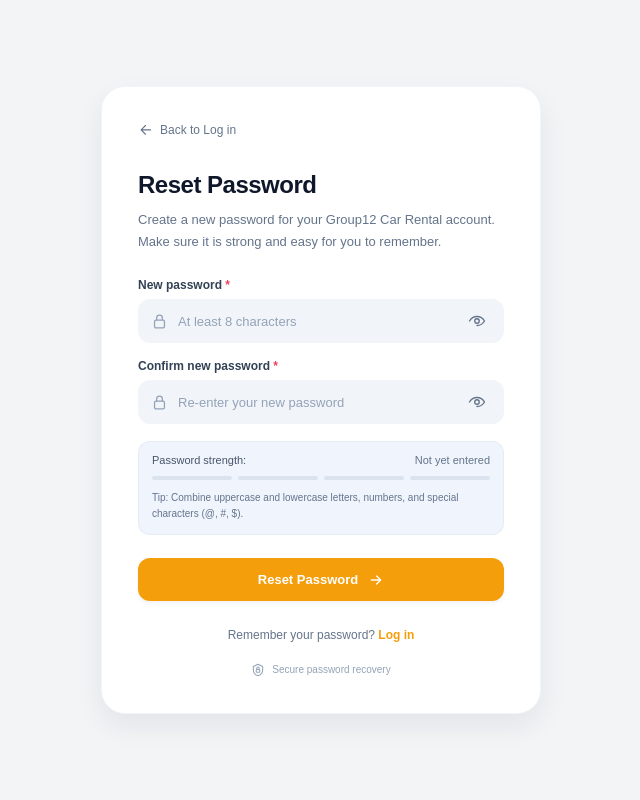
After one commit to tloc2410/Project-CNPM, a Flask app: template SourceCode/presentation/templates/reset_password.html in a window 1280 px wide. The commit adds this page. Shown: the whole page, without its empty margins (319-959 px from the left). Run offline with Flask 3, Linux system fonts and the light colour scheme; the template is opened without the code that fills it, so the values that code supplies are empty; parts of the project's set-up code (start-up, migrations or seed data) failed here and were passed over; some libraries are stand-ins or nearby versions.

Commit message:
Add authentication backend and password reset

```diff
--- a/SourceCode/presentation/static/css/auth.css
+++ b/SourceCode/presentation/static/css/auth.css
@@ -2380,3 +2380,175 @@ a {
     outline: none !important;
     box-shadow: none !important;
 }
+
+/* RESET PASSWORD */
+/* Scoped to this page so existing Login / Sign Up / Forgot Password styles stay untouched. */
+    .reset-password-page, .reset-password-page * { box-sizing: border-box; }
+    .reset-password-page {
+      min-height: 100vh;
+      background: #f3f4f6;
+      display: flex;
+      justify-content: center;
+      align-items: center;
+      padding: 48px 16px;
+      font-family: Arial, "Inter", sans-serif;
+      color: #0f172a;
+    }
+    .reset-password-page .reset-card {
+      width: 100%;
+      max-width: 440px;
+      background: #fff;
+      border: 1px solid #f1f5f9;
+      border-radius: 24px;
+      padding: 36px;
+      box-shadow: 0 12px 28px rgba(15,23,42,.07);
+    }
+    .reset-password-page .back-link {
+      display: inline-flex;
+      align-items: center;
+      gap: 7px;
+      color: #64748b;
+      font-size: 12px;
+      text-decoration: none;
+      margin-bottom: 31px;
+    }
+    .reset-password-page .back-link:hover { color: #f59e0b; }
+    .reset-password-page h1 {
+      font-size: 24px;
+      font-weight: 700;
+      line-height: 1.3;
+      letter-spacing: -.5px;
+      margin: 0 0 9px;
+    }
+    .reset-password-page .subtitle {
+      font-size: 13px;
+      line-height: 1.65;
+      color: #64748b;
+      margin: 0 0 27px;
+    }
+    .reset-password-page .field { margin-bottom: 17px; }
+    .reset-password-page .field label {
+      display: block;
+      color: #334155;
+      font-weight: 600;
+      font-size: 12px;
+      margin-bottom: 8px;
+    }
+    .reset-password-page .required { color: #f43f5e; }
+    .reset-password-page .input-shell {
+      background: #f1f4f9;
+      border: 1px solid transparent;
+      border-radius: 12px;
+      min-height: 44px;
+      position: relative;
+      display: flex;
+      align-items: center;
+      gap: 10px;
+      padding: 0 12px;
+    }
+    .reset-password-page .input-shell:focus-within {
+      border-color: #f59e0b;
+      box-shadow: 0 0 0 3px rgba(245,158,11,.12);
+    }
+    .reset-password-page .lock-icon { flex: none; color: #94a3b8; width: 17px; height: 17px; }
+    .reset-password-page .password-input {
+      background: transparent;
+      border: none;
+      outline: none;
+      box-shadow: none;
+      width: 100%;
+      flex: 1;
+      min-width: 0;
+      padding: 12px 0;
+      font: 13px Arial, sans-serif;
+      color: #334155;
+    }
+    .reset-password-page .password-input::placeholder { color: #94a3b8; }
+    .reset-password-page .toggle-visibility {
+      flex: none;
+      display: flex;
+      align-items: center;
+      justify-content: center;
+      border: none;
+      background: transparent;
+      padding: 5px;
+      cursor: pointer;
+      color: #64748b;
+    }
+    .reset-password-page .toggle-visibility:hover { color: #334155; }
+    .reset-password-page .strength-box {
+      background: #f0f5fd;
+      border: 1px solid rgba(226,232,240,.7);
+      border-radius: 12px;
+      padding: 13px;
+      margin: 5px 0 23px;
+    }
+    .reset-password-page .strength-heading {
+      display: flex;
+      align-items: center;
+      justify-content: space-between;
+      font-size: 11px;
+      color: #475569;
+      margin-bottom: 10px;
+    }
+    .reset-password-page .strength-label { color: #64748b; }
+    .reset-password-page .strength-bars { display: flex; gap: 6px; }
+    .reset-password-page .strength-bars span {
+      height: 4px;
+      background: #dbe3ef;
+      border-radius: 8px;
+      flex: 1;
+    }
+    .reset-password-page .strength-tip {
+      color: #64748b;
+      font-size: 10px;
+      line-height: 1.55;
+      margin: 10px 0 0;
+    }
+    .reset-password-page .feedback {
+      font-size: 12px;
+      line-height: 1.6;
+      padding: 10px 12px;
+      border-radius: 9px;
+      margin: 0 0 16px;
+    }
+    .reset-password-page .feedback.error { color: #b91c1c; background: #fef2f2; }
+    .reset-password-page .feedback.success { color: #166534; background: #f0fdf4; }
+    .reset-password-page .reset-submit {
+      width: 100%;
+      min-height: 43px;
+      background: #f59e0b;
+      color: #fff;
+      font-size: 13px;
+      font-weight: 700;
+      border: none;
+      border-radius: 12px;
+      cursor: pointer;
+      display: flex;
+      justify-content: center;
+      align-items: center;
+      gap: 10px;
+      box-shadow: 0 2px 4px rgba(0,0,0,.06);
+    }
+    .reset-password-page .reset-submit:hover { background: #e88b07; }
+    .reset-password-page .footer {
+      text-align: center;
+      color: #64748b;
+      font-size: 12px;
+      margin-top: 25px;
+      line-height: 1.5;
+    }
+    .reset-password-page .footer a { color: #f59e0b; font-weight: 600; text-decoration: none; }
+    .reset-password-page .security-note {
+      display: flex;
+      justify-content: center;
+      align-items: center;
+      gap: 7px;
+      margin-top: 19px;
+      color: #94a3b8;
+      font-size: 10px;
+    }
+    @media (max-width: 480px) {
+      .reset-password-page { padding: 24px 14px; }
+      .reset-password-page .reset-card { padding: 28px 22px; }
+    }
--- /dev/null
+++ b/SourceCode/presentation/templates/reset_password.html
@@ -0,0 +1,133 @@
+<!DOCTYPE html>
+<html lang="en">
+<head>
+  <meta charset="UTF-8">
+  <meta name="viewport" content="width=device-width, initial-scale=1">
+  <title>Reset Password | Group12 Car Rental</title>
+  <link rel="stylesheet" href="{{ url_for('static', filename='css/auth.css') }}">
+
+</head>
+<body>
+<main class="reset-password-page">
+  <section class="reset-card" aria-labelledby="reset-heading">
+    <a class="back-link" href="{{ url_for('login') }}">
+      <svg width="15" height="15" viewBox="0 0 24 24" fill="none" stroke="currentColor" stroke-width="1.8" stroke-linecap="round" stroke-linejoin="round" aria-hidden="true">
+        <path d="M12 4 5 11l7 7M5 11h15"></path>
+      </svg>
+      Back to Log in
+    </a>
+
+    <h1 id="reset-heading">Reset Password</h1>
+    <p class="subtitle">Create a new password for your Group12 Car Rental account. Make sure it is strong and easy for you to remember.</p>
+
+    {% if error %}
+      <p class="feedback error" role="alert">{{ error }}</p>
+    {% endif %}
+    {% if message %}
+      <p class="feedback success" role="status">{{ message }}</p>
+    {% endif %}
+
+      <form method="POST" action="{{ request.path }}" id="reset-password-form">
+      <div class="field">
+        <label for="new-password">New password <span class="required">*</span></label>
+        <div class="input-shell">
+          <svg class="lock-icon" viewBox="0 0 24 24" fill="none" stroke="currentColor" stroke-width="1.8" stroke-linecap="round" stroke-linejoin="round" aria-hidden="true">
+            <rect x="5" y="10" width="14" height="11" rx="2"></rect><path d="M8 10V7a4 4 0 0 1 8 0v3"></path>
+          </svg>
+          <input class="password-input" id="new-password" name="password" type="password" autocomplete="new-password" placeholder="At least 8 characters" minlength="8" required>
+          <button class="toggle-visibility" type="button" data-target="new-password" aria-label="Show new password" aria-pressed="false">
+            <svg width="18" height="18" viewBox="0 0 24 24" fill="none" stroke="currentColor" stroke-width="1.8" stroke-linecap="round" stroke-linejoin="round" aria-hidden="true">
+              <path d="M2 12s3.5-6 10-6 10 6 10 6-3.5 6-10 6-10-6Z"></path><circle cx="12" cy="12" r="3"></circle>
+            </svg>
+          </button>
+        </div>
+      </div>
+
+      <div class="field">
+        <label for="confirm-password">Confirm new password <span class="required">*</span></label>
+        <div class="input-shell">
+          <svg class="lock-icon" viewBox="0 0 24 24" fill="none" stroke="currentColor" stroke-width="1.8" stroke-linecap="round" stroke-linejoin="round" aria-hidden="true">
+            <rect x="5" y="10" width="14" height="11" rx="2"></rect><path d="M8 10V7a4 4 0 0 1 8 0v3"></path>
+          </svg>
+          <input class="password-input" id="confirm-password" name="confirm_password" type="password" autocomplete="new-password" placeholder="Re-enter your new password" minlength="8" required>
+          <button class="toggle-visibility" type="button" data-target="confirm-password" aria-label="Show confirmed password" aria-pressed="false">
+            <svg width="18" height="18" viewBox="0 0 24 24" fill="none" stroke="currentColor" stroke-width="1.8" stroke-linecap="round" stroke-linejoin="round" aria-hidden="true">
+              <path d="M2 12s3.5-6 10-6 10 6 10 6-3.5 6-10 6-10-6Z"></path><circle cx="12" cy="12" r="3"></circle>
+            </svg>
+          </button>
+        </div>
+      </div>
+
+      <div class="strength-box">
+        <div class="strength-heading">
+          <span>Password strength:</span>
+          <span class="strength-label" id="strength-label" aria-live="polite">Not yet entered</span>
+        </div>
+        <div class="strength-bars" id="strength-bars" aria-hidden="true">
+          <span></span><span></span><span></span><span></span>
+        </div>
+        <p class="strength-tip">Tip: Combine uppercase and lowercase letters, numbers, and special characters (@, #, $).</p>
+      </div>
+
+      <p class="feedback error" id="client-error" role="alert" hidden></p>
+
+      <button class="reset-submit" type="submit">
+        Reset Password
+        <svg width="16" height="16" viewBox="0 0 24 24" fill="none" stroke="currentColor" stroke-width="2" stroke-linecap="round" stroke-linejoin="round" aria-hidden="true">
+          <path d="M5 12h14m-6-6 6 6-6 6"></path>
+        </svg>
+      </button>
+    </form>
+
+    <div class="footer">Remember your password? <a href="{{ url_for('login') }}">Log in</a></div>
+    <div class="security-note">
+      <svg width="14" height="14" viewBox="0 0 24 24" fill="none" stroke="currentColor" stroke-width="1.8" stroke-linejoin="round" aria-hidden="true"><path d="m12 2 8 4v6c0 5-3.3 8.2-8 10-4.7-1.8-8-5-8-10V6z"></path><rect x="9" y="11" width="6" height="5" rx="1"></rect><path d="M10 11V9a2 2 0 0 1 4 0v2"></path></svg>
+      Secure password recovery
+    </div>
+  </section>
+</main>
+<script>
+  document.querySelectorAll(".reset-password-page .toggle-visibility").forEach(button => {
+    button.addEventListener("click", () => {
+      const input = document.getElementById(button.dataset.target);
+      const isPassword = input.type === "password";
+      input.type = isPassword ? "text" : "password";
+      button.setAttribute("aria-pressed", String(isPassword));
+      button.setAttribute("aria-label", (isPassword ? "Hide " : "Show ") + (input.id === "new-password" ? "new password" : "confirmed password"));
+    });
+  });
+
+  const passwordInput = document.getElementById("new-password");
+  const confirmationInput = document.getElementById("confirm-password");
+  const strengthLabel = document.getElementById("strength-label");
+  const bars = [...document.querySelectorAll("#strength-bars span")];
+  const clientError = document.getElementById("client-error");
+
+  passwordInput.addEventListener("input", () => {
+    const value = passwordInput.value;
+    const score = [
+      value.length >= 8,
+      /[a-z]/.test(value) && /[A-Z]/.test(value),
+      /\d/.test(value),
+      /[^A-Za-z0-9]/.test(value)
+    ].filter(Boolean).length;
+    const labels = ["Not yet entered", "Weak", "Fair", "Good", "Strong"];
+    const colors = ["#dbe3ef", "#ef4444", "#f59e0b", "#f59e0b", "#22c55e"];
+    strengthLabel.textContent = value ? labels[score] : labels[0];
+    bars.forEach((bar, index) => {
+      bar.style.backgroundColor = value && index < score ? colors[score] : "#dbe3ef";
+    });
+    clientError.hidden = true;
+  });
+
+  document.getElementById("reset-password-form").addEventListener("submit", event => {
+    if (passwordInput.value !== confirmationInput.value) {
+      event.preventDefault();
+      clientError.textContent = "Passwords do not match. Please try again.";
+      clientError.hidden = false;
+      confirmationInput.focus();
+    }
+  });
+</script>
+</body>
+</html>
```
Also changed, not shown: SourceCode/business/auth_service.py (added, +47 -0 lines), SourceCode/business/password_reset_service.py (added, +37 -0 lines), SourceCode/business/reset_email.py (added, +31 -0 lines), SourceCode/data/database.py (added, +16 -0 lines), SourceCode/data/password_reset_repository.py (added, +37 -0 lines), SourceCode/data/user_repository.py (added, +41 -0 lines), SourceCode/presentation/templates/forgot_password.html (+8 -5 lines), SourceCode/presentation/templates/login.html (+10 -9 lines), SourceCode/presentation/templates/signup.html (+16 -12 lines), SourceCode/run.py (+116 -6 lines), SourceCode/test_db.py (added, +21 -0 lines).
